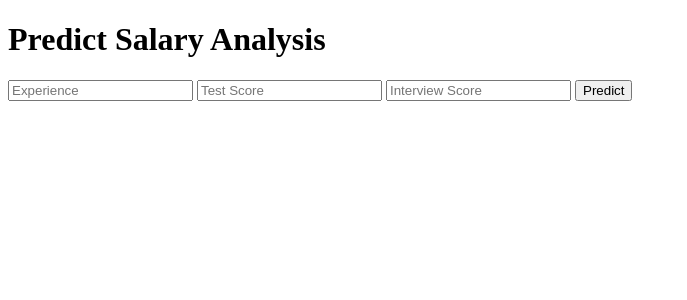
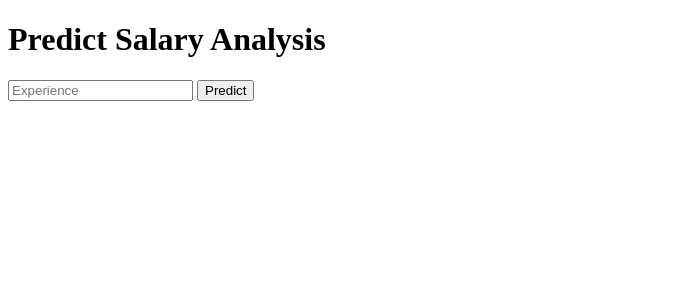
Before and after one commit to Ahammedjaleel/salary_prediction, a Flask app: page / in a window 1280 px wide. Shown: the top 300 px of the page, without its empty margins (0-687 px from the left). Run offline with Flask 2, Linux system fonts and the light colour scheme; parts of the project's set-up code (start-up, migrations or seed data) failed here and were passed over.

Commit message:
Index html
delelted additional column

```diff
--- a/templates/index.html
+++ b/templates/index.html
@@ -18,8 +18,6 @@
      <!-- Main Input For Receiving Query to our ML -->
     <form action="{{ url_for('predict')}}"method="post">
     	<input type="text" name="experience" placeholder="Experience" required="required" />
-        <input type="text" name="test_score" placeholder="Test Score" required="required" />
-		<input type="text" name="interview_score" placeholder="Interview Score" required="required" />
 
         <button type="submit" class="btn btn-primary btn-block btn-large">Predict</button>
     </form>
```
